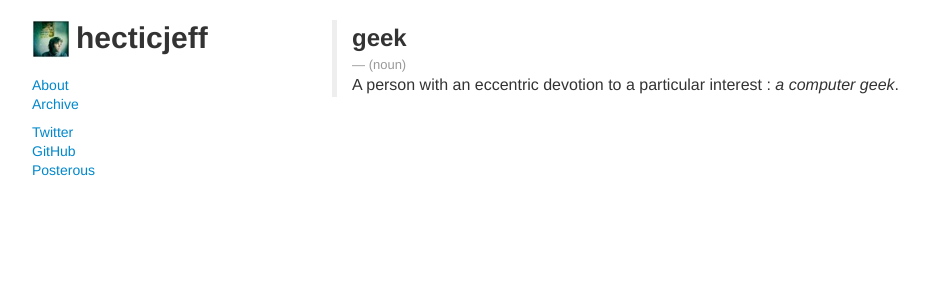
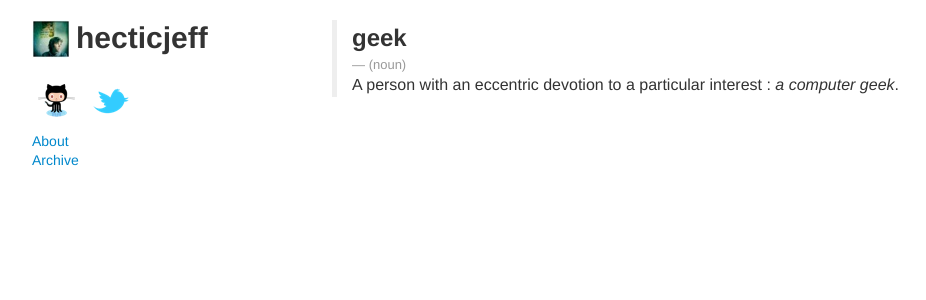
Before and after one commit to chrismytton/chrismytton.github.io, a Jekyll site: the page built from about.html, in a window 1280 px wide. Shown: the top 300 px of the page, without its empty margins (23-949 px from the left). Built offline with Jekyll 4.4.1, drawn with Linux system fonts in a browser that asks for light colours; nearby versions of some CDN libraries; Markdown is read by kramdown in place of the engine named in the settings.

Commit message:
Use icons for external services

```diff
--- a/_layouts/default.html
+++ b/_layouts/default.html
@@ -31,17 +31,14 @@
           <h1 class="logo">
             <a href="/"><img class="avatar" src="/img/hecticjeff.jpg" alt="hecticjeff" width="38" height="38" /> hecticjeff</a>
           </h1>
+          <nav class="external">
+            <a rel="me" class="github" href="https://github.com/hecticjeff"><img src="/img/octocat.png" alt="Octocat" /></a>
+            <a rel="me" class="twitter" href="http://twitter.com/hecticjeff"><img src="/img/twitter.png" alt="Twitter" /></a>
+          </nav>
           <nav class="internal">
             <ul class="unstyled">
               <li><a href="/about" title="About me">About</a></li>
               <li><a href="/archives" title="The full archives">Archive</a></li>
-            </ul>
-          </nav>
-          <nav class="external">
-            <ul class="unstyled">
-              <li><a rel="me" class="twitter" href="http://twitter.com/hecticjeff">Twitter</a></li>
-              <li><a rel="me" class="github" href="https://github.com/hecticjeff">GitHub</a></li>
-              <li><a rel="me" class="posterous" href="http://scraps.hecticjeff.net/">Posterous</a></li>
             </ul>
           </nav>
         </aside>
```
Also changed, not shown: img/octocat.png (added), img/twitter.png.
